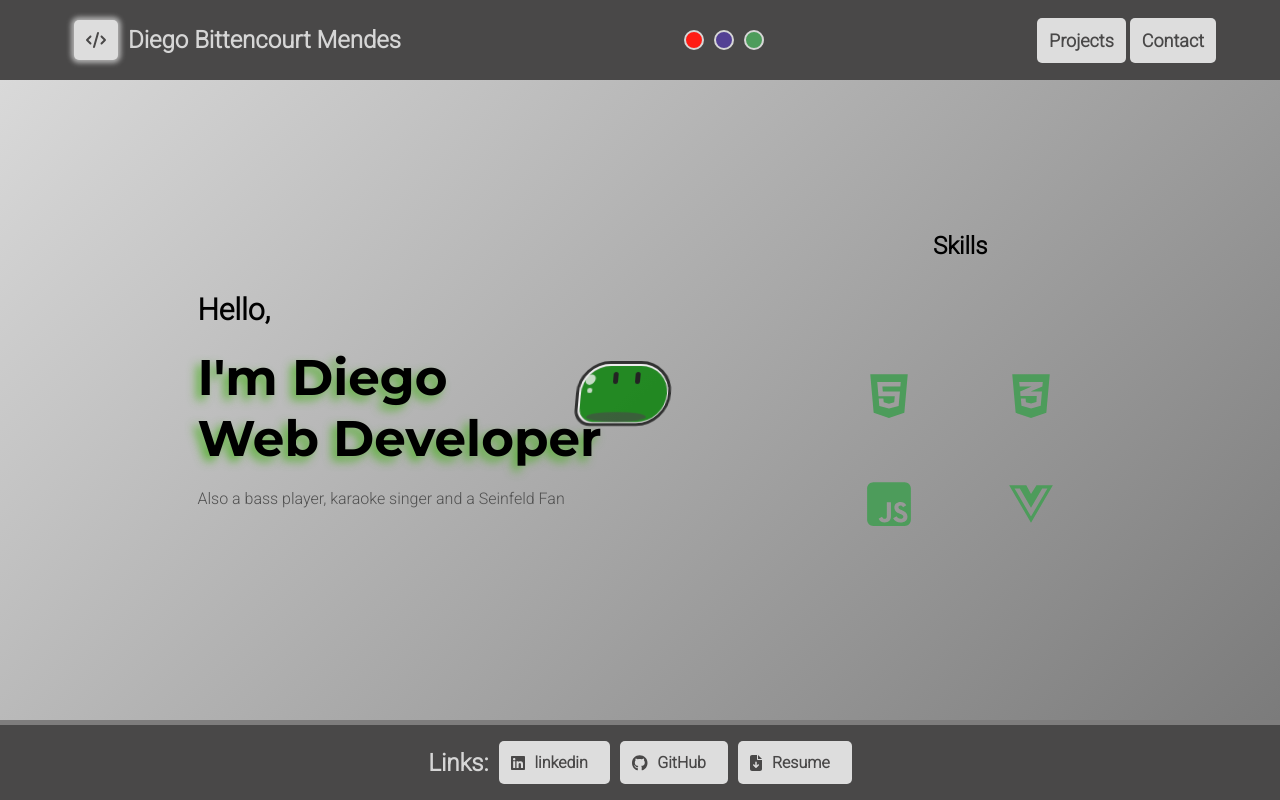
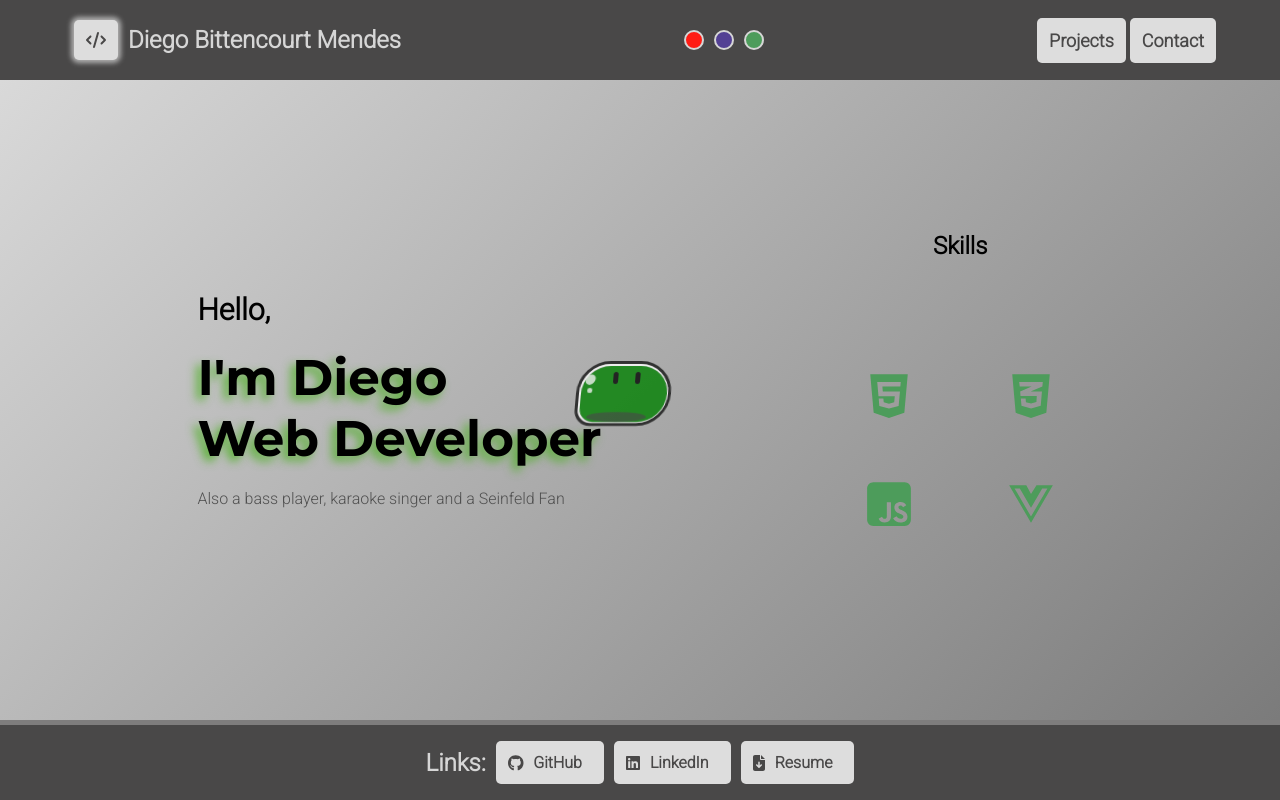
Before and after one commit to Diego-Bittencourt/portfolio_page, a Vue app: page / in a window 1280 px wide. Built offline with nearby package versions, Linux system fonts and the light colour scheme; a web font is replaced by a local one.

Commit message:
FEAT - add link in the footer

```diff
--- a/src/components/layout/TheFooter.vue
+++ b/src/components/layout/TheFooter.vue
@@ -3,15 +3,15 @@
     <ul>
       <li><h2>Links:</h2></li>
       <li>
-        <base-button outlink>
-          <font-awesome-icon icon="fa-brands fa-linkedin" />
-          <h4>linkedin</h4>
+        <base-button outlink receivedlink="https://github.com/Diego-Bittencourt/">
+          <font-awesome-icon icon="fa-brands fa-github" />
+          <h4>GitHub</h4>
         </base-button>
       </li>
       <li>
-        <base-button outlink>
-          <font-awesome-icon icon="fa-brands fa-github" />
-          <h4>GitHub</h4>
+        <base-button outlink receivedlink="https://www.linkedin.com/in/diego-bittencourt-mendes-5b3898a8/">
+          <font-awesome-icon icon="fa-brands fa-linkedin" />
+          <h4>LinkedIn</h4>
         </base-button>
       </li>
       <li>
```
